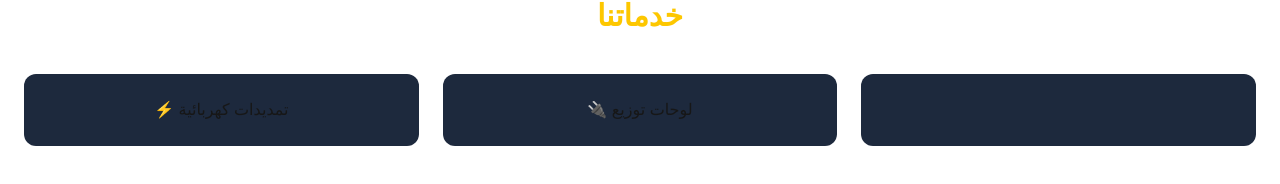
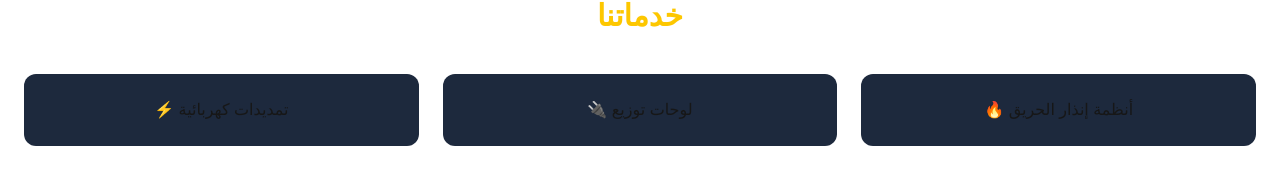
Before and after one commit to deshavoo/SkylineLP, a Next.js app: page / in a window 1280 px wide. Shown: the part 882-1066 px from the top of the page. Built offline with nearby package versions, Linux system fonts and the light colour scheme.

Commit message:
update navbar

```diff
--- a/app/components/Services.tsx
+++ b/app/components/Services.tsx
@@ -16,7 +16,7 @@ export default function Services() {
           </div>
 
           <div className="p-6 bg-slate-800 rounded-xl">
-
+            🔥 أنظمة إنذار الحريق
           </div>
 
         </div>
```
